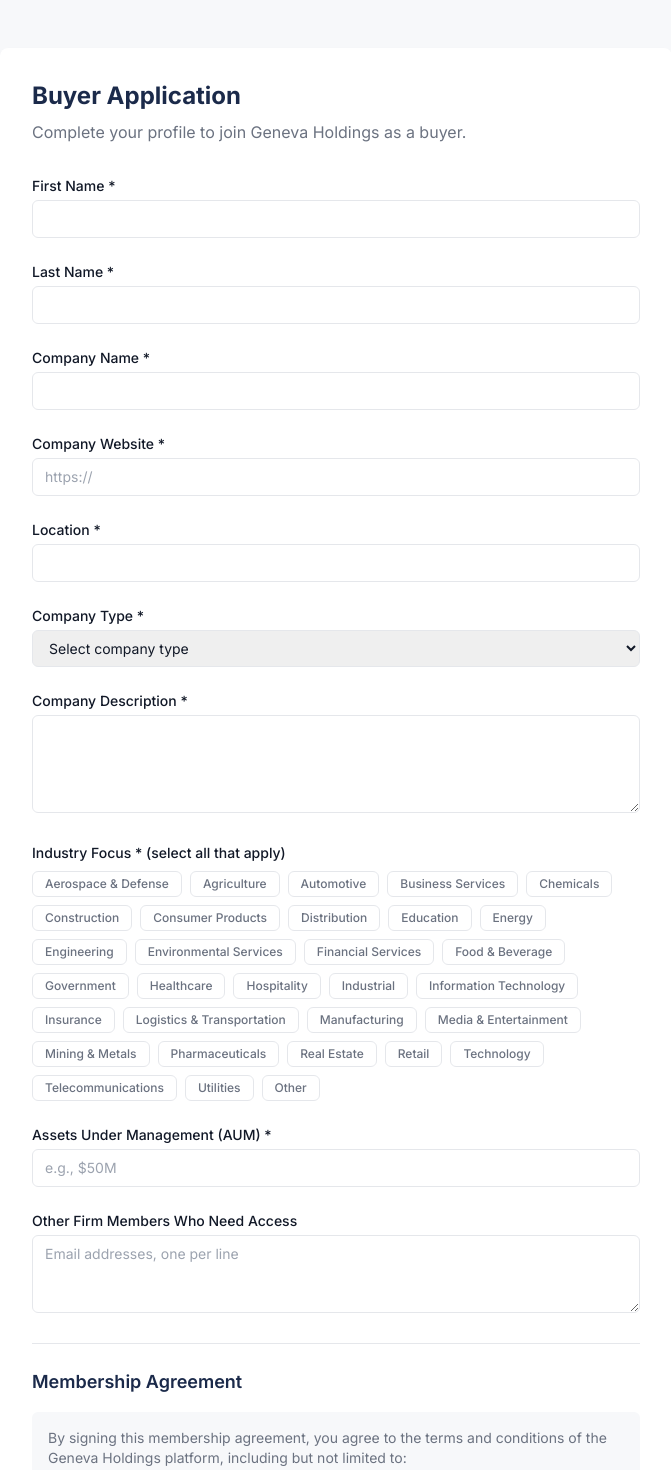
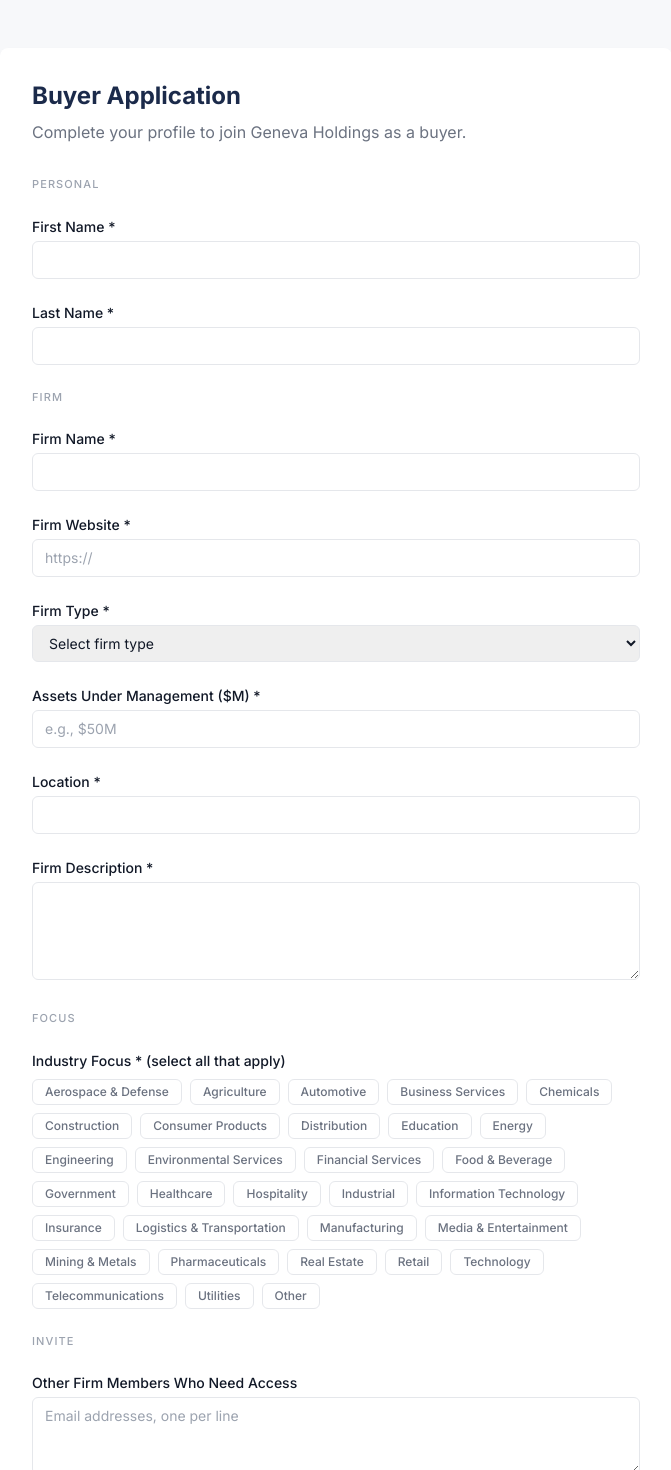
Before and after one commit to thealgochef/MA-Platform, a Next.js app: page /signup/buyer in a window 1280 px wide. Shown: the top 1470 px of the page, without its empty margins (304-975 px from the left). Built offline with nearby package versions, Linux system fonts and the light colour scheme.

Commit message:
refactor(signup): rename companyDescription to firmDescription in forms and schemas
added section labels to signup form

```diff
--- a/src/app/(public)/signup/broker/page.tsx
+++ b/src/app/(public)/signup/broker/page.tsx
@@ -16,7 +16,7 @@
     firmWebsite: "",
     location: "",
     licenseCredentials: "",
-    companyDescription: "",
+    firmDescription: "",
     dealTypes: "",
     industryFocus: [] as string[],
     otherMembers: "",
@@ -76,6 +76,9 @@
           )}
 
           <form onSubmit={handleSubmit} className="space-y-6">
+            <p className="text-[11px] font-medium uppercase tracking-widest text-gray-400 mb-2.5">
+              Personal
+            </p>
             <div>
               <label className="block text-sm font-medium text-text-primary mb-1">
                 First Name *
@@ -106,6 +109,9 @@
               />
             </div>
 
+            <p className="text-[11px] font-medium uppercase tracking-widest text-gray-400 mb-2.5">
+              Firm
+            </p>
             <div>
               <label className="block text-sm font-medium text-text-primary mb-1">
                 Firm Name *
@@ -154,6 +160,27 @@
 
             <div>
               <label className="block text-sm font-medium text-text-primary mb-1">
+                Firm Description *
+              </label>
+              <textarea
+                required
+                rows={4}
+                value={formData.firmDescription}
+                onChange={(e) =>
+                  setFormData({
+                    ...formData,
+                    firmDescription: e.target.value,
+                  })
+                }
+                className="w-full border border-border-gray rounded-md px-3 py-2 text-sm focus:outline-none focus:ring-2 focus:ring-slate-blue/50 focus:border-slate-blue"
+              />
+            </div>
+
+            <p className="text-[11px] font-medium uppercase tracking-widest text-gray-400 mb-2.5">
+              Credentials & Accreditations
+            </p>
+            <div>
+              <label className="block text-sm font-medium text-text-primary mb-1">
                 License and Credentials *
               </label>
               <input
@@ -170,24 +197,10 @@
               />
             </div>
 
-            <div>
-              <label className="block text-sm font-medium text-text-primary mb-1">
-                Company Description *
-              </label>
-              <textarea
-                required
-                rows={4}
-                value={formData.companyDescription}
-                onChange={(e) =>
-                  setFormData({
-                    ...formData,
-                    companyDescription: e.target.value,
-                  })
-                }
-                className="w-full border border-border-gray rounded-md px-3 py-2 text-sm focus:outline-none focus:ring-2 focus:ring-slate-blue/50 focus:border-slate-blue"
-              />
-            </div>
 
+            <p className="text-[11px] font-medium uppercase tracking-widest text-gray-400 mb-2.5">
+              Focus
+            </p>
             <div>
               <label className="block text-sm font-medium text-text-primary mb-1">
                 Types of Deals Typically Represented *
@@ -226,6 +239,9 @@
               </div>
             </div>
 
+            <p className="text-[11px] font-medium uppercase tracking-widest text-gray-400 mb-2.5">
+              Invite
+            </p>
             <div>
               <label className="block text-sm font-medium text-text-primary mb-1">
                 Other Firm Members Who Need Access
--- a/src/app/(public)/signup/buyer/page.tsx
+++ b/src/app/(public)/signup/buyer/page.tsx
@@ -13,11 +13,11 @@
   const [formData, setFormData] = useState({
     firstName: "",
     lastName: "",
-    companyName: "",
-    companyWebsite: "",
+    firmName: "",
+    firmWebsite: "",
     location: "",
-    buyerType: "",
-    companyDescription: "",
+    firmType: "",
+    firmDescription: "",
     industryFocus: [] as string[],
     aum: "",
     otherMembers: "",
@@ -28,8 +28,8 @@
   const [documents, setDocuments] = useState<File[]>([]);
 
   const showDocumentUpload =
-    formData.buyerType === "search_fund" ||
-    formData.buyerType === "private_investor";
+    formData.firmType === "search_fund" ||
+    formData.firmType === "private_investor";
 
   const handleIndustryToggle = (industry: string) => {
     setFormData((prev) => ({
@@ -125,6 +125,9 @@
           )}
 
           <form onSubmit={handleSubmit} className="space-y-6">
+            <p className="text-[11px] font-medium uppercase tracking-widest text-gray-400 mb-2.5">
+              Personal
+            </p>
             <div>
               <label className="block text-sm font-medium text-text-primary mb-1">
                 First Name *
@@ -155,16 +158,19 @@
               />
             </div>
 
+            <p className="text-[11px] font-medium uppercase tracking-widest text-gray-400 mb-2.5">
+              Firm
+            </p>
             <div>
               <label className="block text-sm font-medium text-text-primary mb-1">
-                Company Name *
+                Firm Name *
               </label>
               <input
                 type="text"
                 required
-                value={formData.companyName}
+                value={formData.firmName}
                 onChange={(e) =>
-                  setFormData({ ...formData, companyName: e.target.value })
+                  setFormData({ ...formData, firmName: e.target.value })
                 }
                 className="w-full border border-border-gray rounded-md px-3 py-2 text-sm focus:outline-none focus:ring-2 focus:ring-slate-blue/50 focus:border-slate-blue"
               />
@@ -172,16 +178,53 @@
 
             <div>
               <label className="block text-sm font-medium text-text-primary mb-1">
-                Company Website *
+                Firm Website *
               </label>
               <input
                 type="url"
                 required
-                value={formData.companyWebsite}
+                value={formData.firmWebsite}
                 onChange={(e) =>
-                  setFormData({ ...formData, companyWebsite: e.target.value })
+                  setFormData({ ...formData, firmWebsite: e.target.value })
                 }
                 placeholder="https://"
+                className="w-full border border-border-gray rounded-md px-3 py-2 text-sm focus:outline-none focus:ring-2 focus:ring-slate-blue/50 focus:border-slate-blue"
+              />
+            </div>
+
+            <div>
+              <label className="block text-sm font-medium text-text-primary mb-1">
+                Firm Type *
+              </label>
+              <select
+                required
+                value={formData.firmType}
+                onChange={(e) =>
+                  setFormData({ ...formData, firmType: e.target.value })
+                }
+                className="w-full border border-border-gray rounded-md px-3 py-2 text-sm focus:outline-none focus:ring-2 focus:ring-slate-blue/50 focus:border-slate-blue"
+              >
+                <option value="">Select firm type</option>
+                {BUYER_TYPES.map((type) => (
+                  <option key={type.value} value={type.value}>
+                    {type.label}
+                  </option>
+                ))}
+              </select>
+            </div>
+
+            <div>
+              <label className="block text-sm font-medium text-text-primary mb-1">
+                Assets Under Management ($M) *
+              </label>
+              <input
+                type="text"
+                required
+                value={formData.aum}
+                onChange={(e) =>
+                  setFormData({ ...formData, aum: e.target.value })
+                }
+                placeholder="e.g., $50M"
                 className="w-full border border-border-gray rounded-md px-3 py-2 text-sm focus:outline-none focus:ring-2 focus:ring-slate-blue/50 focus:border-slate-blue"
               />
             </div>
@@ -203,43 +246,25 @@
 
             <div>
               <label className="block text-sm font-medium text-text-primary mb-1">
-                Company Type *
-              </label>
-              <select
-                required
-                value={formData.buyerType}
-                onChange={(e) =>
-                  setFormData({ ...formData, buyerType: e.target.value })
-                }
-                className="w-full border border-border-gray rounded-md px-3 py-2 text-sm focus:outline-none focus:ring-2 focus:ring-slate-blue/50 focus:border-slate-blue"
-              >
-                <option value="">Select company type</option>
-                {BUYER_TYPES.map((type) => (
-                  <option key={type.value} value={type.value}>
-                    {type.label}
-                  </option>
-                ))}
-              </select>
-            </div>
-
-            <div>
-              <label className="block text-sm font-medium text-text-primary mb-1">
-                Company Description *
+                Firm Description *
               </label>
               <textarea
                 required
                 rows={4}
-                value={formData.companyDescription}
+                value={formData.firmDescription}
                 onChange={(e) =>
                   setFormData({
                     ...formData,
-                    companyDescription: e.target.value,
+                    firmDescription: e.target.value,
                   })
                 }
                 className="w-full border border-border-gray rounded-md px-3 py-2 text-sm focus:outline-none focus:ring-2 focus:ring-slate-blue/50 focus:border-slate-blue"
               />
             </div>
 
+            <p className="text-[11px] font-medium uppercase tracking-widest text-gray-400 mb-2.5">
+              Focus
+            </p>
             <div>
               <label className="block text-sm font-medium text-text-primary mb-2">
                 Industry Focus * (select all that apply)
@@ -260,22 +285,6 @@
                   </button>
                 ))}
               </div>
-            </div>
-
-            <div>
-              <label className="block text-sm font-medium text-text-primary mb-1">
-                Assets Under Management (AUM) *
-              </label>
-              <input
-                type="text"
-                required
-                value={formData.aum}
-                onChange={(e) =>
-                  setFormData({ ...formData, aum: e.target.value })
-                }
-                placeholder="e.g., $50M"
-                className="w-full border border-border-gray rounded-md px-3 py-2 text-sm focus:outline-none focus:ring-2 focus:ring-slate-blue/50 focus:border-slate-blue"
-              />
             </div>
 
             {showDocumentUpload && (
@@ -319,6 +328,9 @@
               </div>
             )}
 
+            <p className="text-[11px] font-medium uppercase tracking-widest text-gray-400 mb-2.5">
+              Invite
+            </p>
             <div>
               <label className="block text-sm font-medium text-text-primary mb-1">
                 Other Firm Members Who Need Access
@@ -398,7 +410,7 @@
                 loading ||
                 !formData.membershipAgreementSigned ||
                 formData.industryFocus.length === 0 ||
-                !formData.buyerType
+                !formData.firmType
               }
               className="w-full bg-navy text-white rounded-md py-3 font-medium hover:bg-slate-blue transition-colors disabled:opacity-50 disabled:cursor-not-allowed"
             >
--- a/src/app/api/signup/broker/route.ts
+++ b/src/app/api/signup/broker/route.ts
@@ -39,7 +39,7 @@
       .insert({
         name: data.firmName,
         website: data.firmWebsite,
-        description: data.companyDescription,
+        description: data.firmDescription,
         location: data.location,
         industry_focus: data.industryFocus,
         firm_type: "broker",
--- a/src/app/api/signup/buyer/route.ts
+++ b/src/app/api/signup/buyer/route.ts
@@ -40,7 +40,7 @@
       .insert({
         name: data.companyName,
         website: data.companyWebsite,
-        description: data.companyDescription,
+        description: data.firmDescription,
         location: data.location,
         industry_focus: data.industryFocus,
         firm_type: "buyer",
--- a/src/lib/validators.ts
+++ b/src/lib/validators.ts
@@ -13,7 +13,7 @@
   firmWebsite: z.string().url("Valid URL is required"),
   location: z.string().min(1, "Location is required"),
   licenseCredentials: z.string().min(1, "License and credentials are required"),
-  companyDescription: z.string().min(1, "Company description is required"),
+  firmDescription: z.string().min(1, "Firm description is required"),
   dealTypes: z.string().min(1, "Types of deals is required"),
   industryFocus: z.array(z.string()).min(1, "Select at least one industry"),
   otherMembers: z.string().optional(),
@@ -29,7 +29,7 @@
   companyWebsite: z.string().url("Valid URL is required"),
   location: z.string().min(1, "Location is required"),
   buyerType: z.enum(["pe", "independent_sponsor", "family_office", "search_fund", "private_investor", "other"]),
-  companyDescription: z.string().min(1, "Company description is required"),
+  firmDescription: z.string().min(1, "Firm description is required"),
   industryFocus: z.array(z.string()).min(1, "Select at least one industry"),
   aum: z.string().min(1, "Assets under management is required"),
   otherMembers: z.string().optional(),
```
Also changed, not shown: 1 other file (tests, documents, lock files or other folders).
